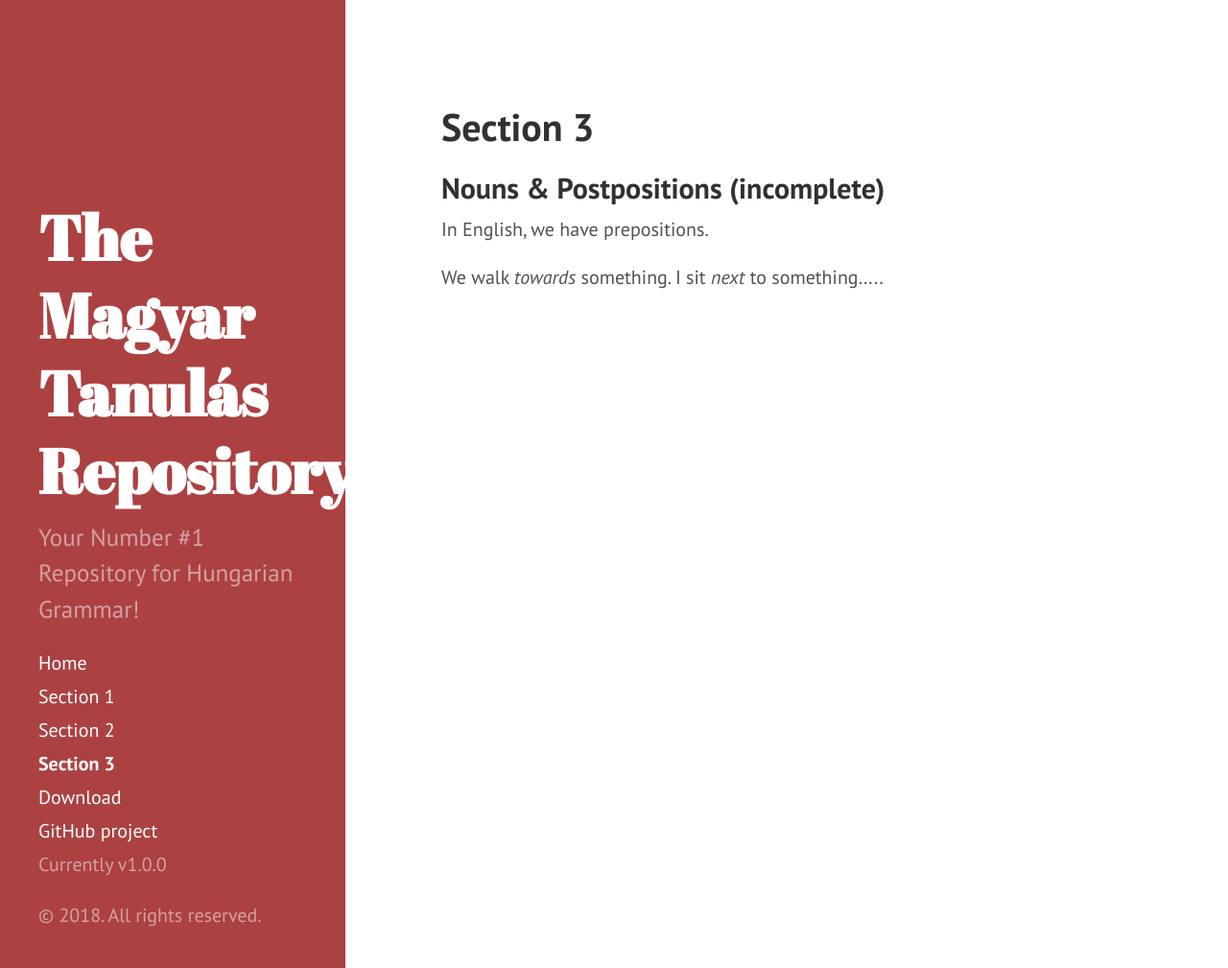
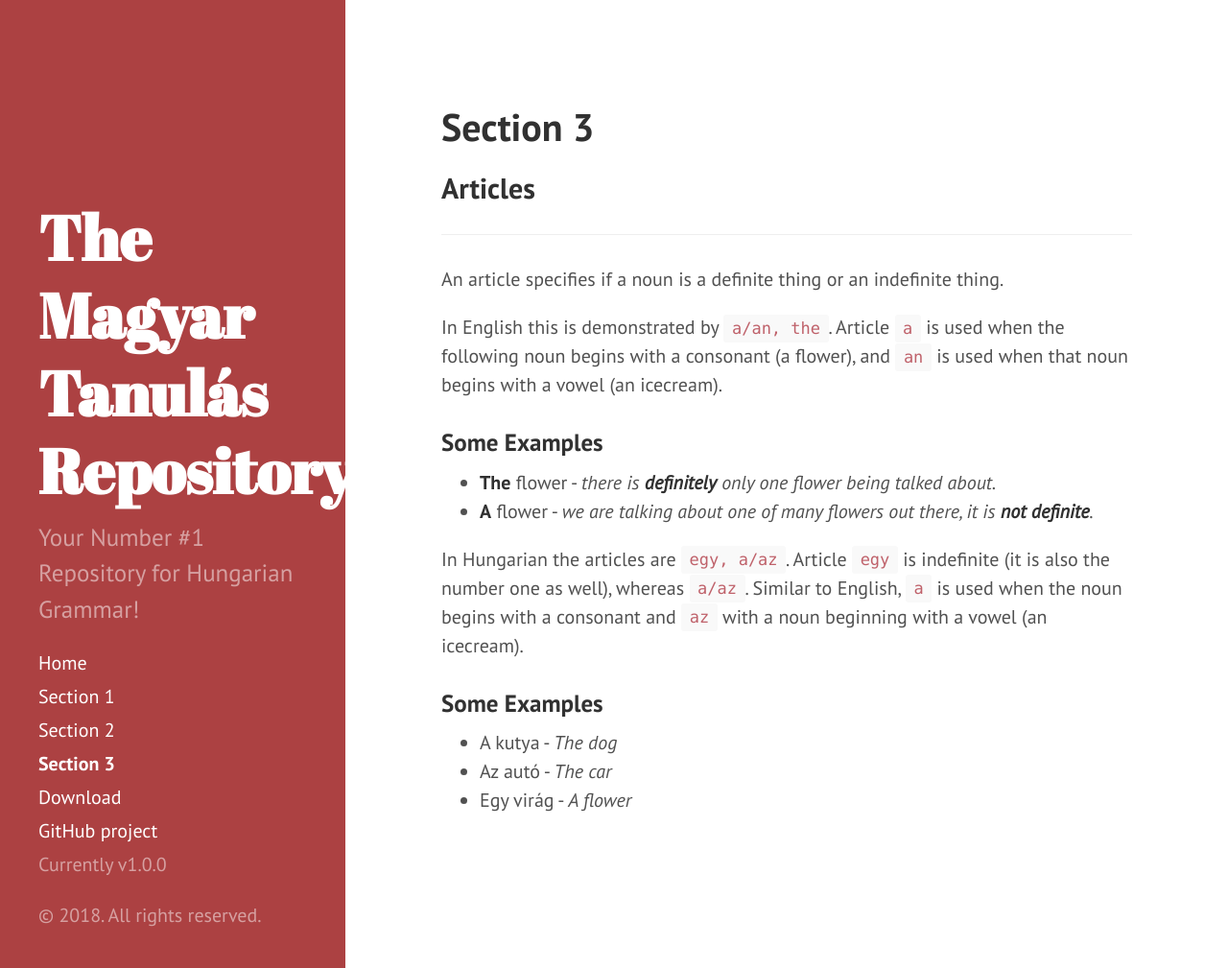
Before and after one commit to Magyartanulas/magyartanulas.github.io, a Jekyll site: the page built from Section3.md, in a window 1280 px wide and 1009 px high. Shown: the whole window at 96% size. Built offline with Jekyll 4.4.1, drawn with Linux system fonts in a browser that asks for light colours; Markdown is read by kramdown in place of the engine named in the settings.

Commit message:
Update Section3.md

```diff
--- a/Section3.md
+++ b/Section3.md
@@ -3,9 +3,24 @@ layout: page
 title: Section 3
 ---
 
-## Nouns & Postpositions (incomplete)
+## Articles
+---
 
-In English, we have prepositions.
+An article specifies if a noun is a definite thing or an indefinite thing.
 
-We walk *towards* something.
-I sit *next* to something.....
+In English this is demonstrated by `a/an, the`. Article `a` is used when the following noun begins with a consonant (a flower),
+and `an` is used when that noun begins with a vowel (an icecream).
+
+### Some Examples
+
+* **The** flower - *there is **definitely** only one flower being talked about.*
+* **A** flower - *we are talking about one of many flowers out there, it is **not definite**.*
+
+In Hungarian the articles are `egy, a/az`. Article `egy` is indefinite (it is also the number one as well), whereas `a/az`.
+Similar to English, `a` is used when the noun begins with a consonant and `az` with a noun beginning with a vowel (an icecream).
+
+### Some Examples
+
+* A kutya - *The dog*
+* Az autó - *The car*
+* Egy virág - *A flower*
```
